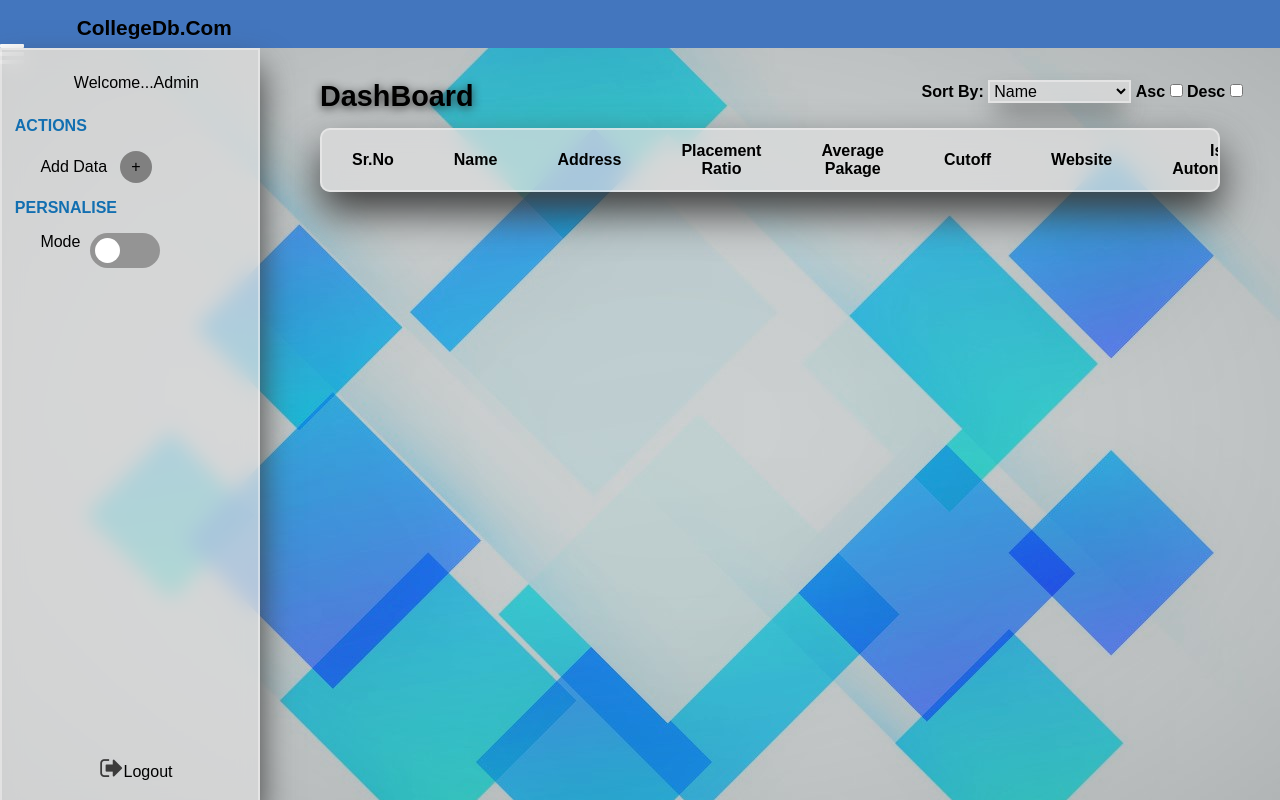
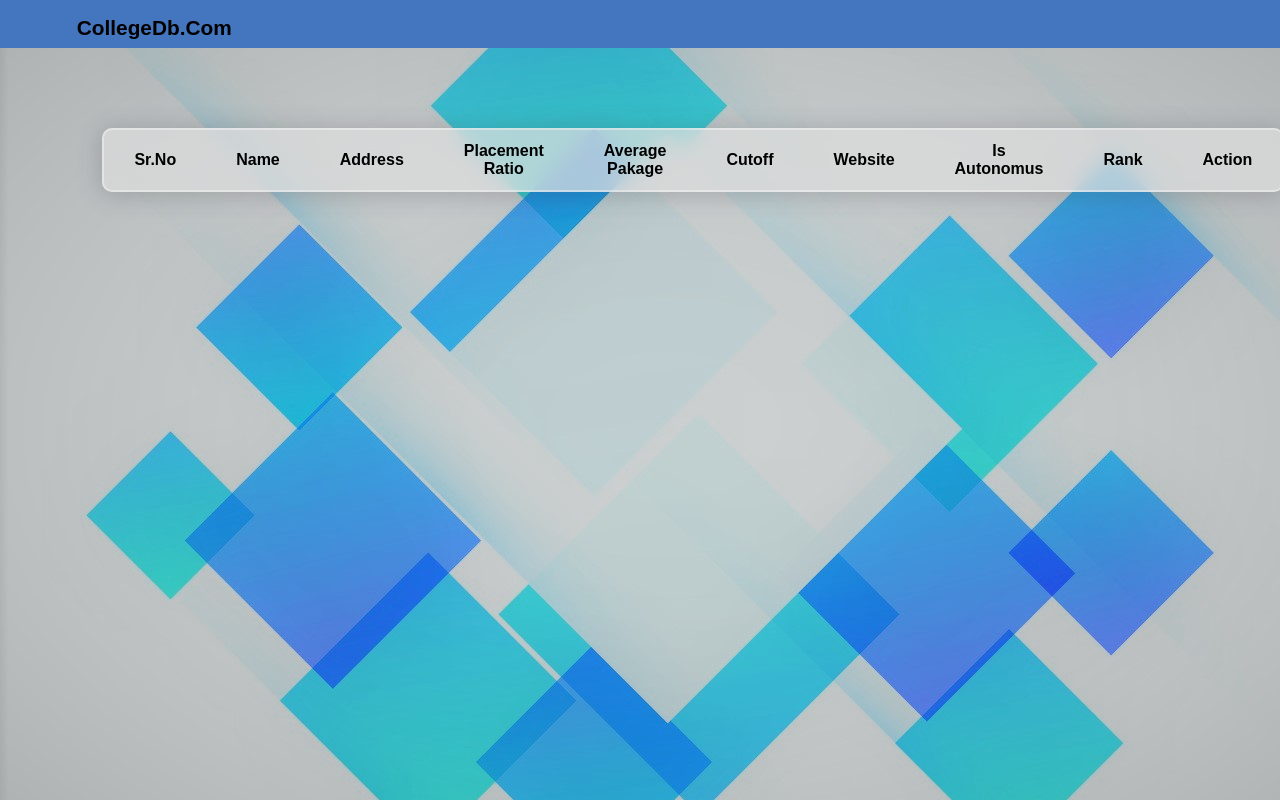
Before and after one commit to krishnapandey24/Aryans, a Flask app: page / in a window 1280 px wide. Run offline with Flask 2, Linux system fonts and the light colour scheme; data that the repository does not hold is empty; some libraries are stand-ins or nearby versions.

Commit message:
made changes in website design

```diff
--- a/static/style.css
+++ b/static/style.css
@@ -139,12 +139,10 @@ input:checked + .slider {
     border: 2px solid rgba(252, 250, 250, 0.422);
 }
 .content{
-    overflow-x:scroll;
    position:absolute;
    top:16vh;
-   left:25vw ;
-   box-shadow: 0px 20px 40px 0px rgb(60, 60, 60);
-   width:70vw;
+   left:8vw ;
+   box-shadow: 0 2px 25px 1px rgb(64 60 67 / 24%);
    backdrop-filter:blur(10px);
    background-color: rgba(221, 221, 221, 0.729); /*rgba(221, 221, 221, 0.729)*/
    border: 2px solid rgba(252, 250, 250, 0.422); /*rgba(252, 250, 250, 0.422)*/
@@ -155,6 +153,7 @@ input:checked + .slider {
     border-collapse: collapse;
     text-align: center;
     table-layout: fixed;
+    width: 100%;
 }
 .myTable th{
     padding: 12px 30px;
--- a/templates/index.html
+++ b/templates/index.html
@@ -13,10 +13,9 @@
 <body>
     <header id="header">
         <div class="logo">CollegeDb.Com</div>
-        <div class="menu"><i class="fa fa-navicon menu" style="font-size:28px; color:white"></i>
         </div>
     </header>
-    <div class="sideBar" id="sideBar">
+    <!-- <div class="sideBar" id="sideBar">
         <div class="welcome">Welcome...Admin</div>
         <div>
             <b>ACTIONS</b>
@@ -32,11 +31,8 @@
         <div></div>
         <div class="logout"><i class="fa fa-sign-out" style="font-size:25px;color:rgb(60, 59, 59)"></i>Logout</div>
 
-    </div>
-    <div class="title" id="title">
-        DashBoard
-    </div>
-    <div id="sort">
+    </div> -->
+    <!-- <div id="sort">
         <label for="select"><b>Sort By: </b></label>
         <select name="select" id="select">
             <option value="name">Name</option>
@@ -52,10 +48,9 @@
         <input type="checkbox" name="asc" id="">
         <label for="desc"><b>Desc</b></label>
         <input type="checkbox" name="desc" id="">
-    </div>
+    </div> -->
     <div class="content" id="content">
         <div class="form" id="editForm">
-
             <label for="collegeId">CollegeId</label><br>
             <input type="number" name="collegeId" id="collegeId_edit"><br>
             <label for="name">Name</label><br>
```
